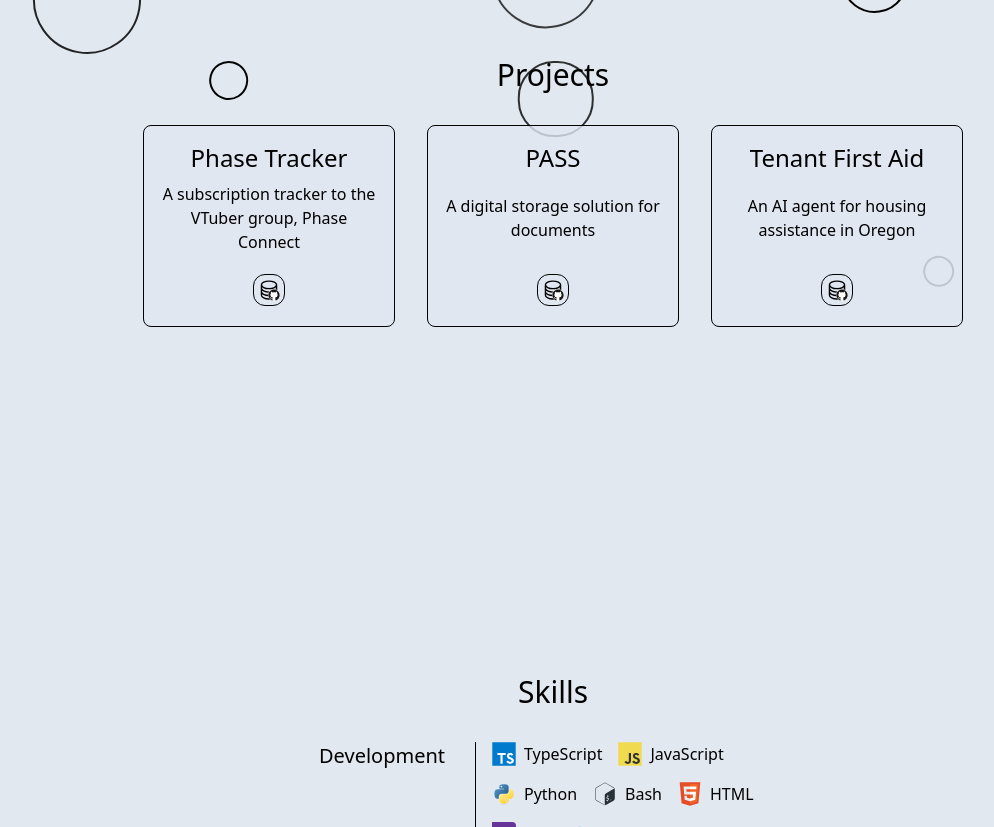
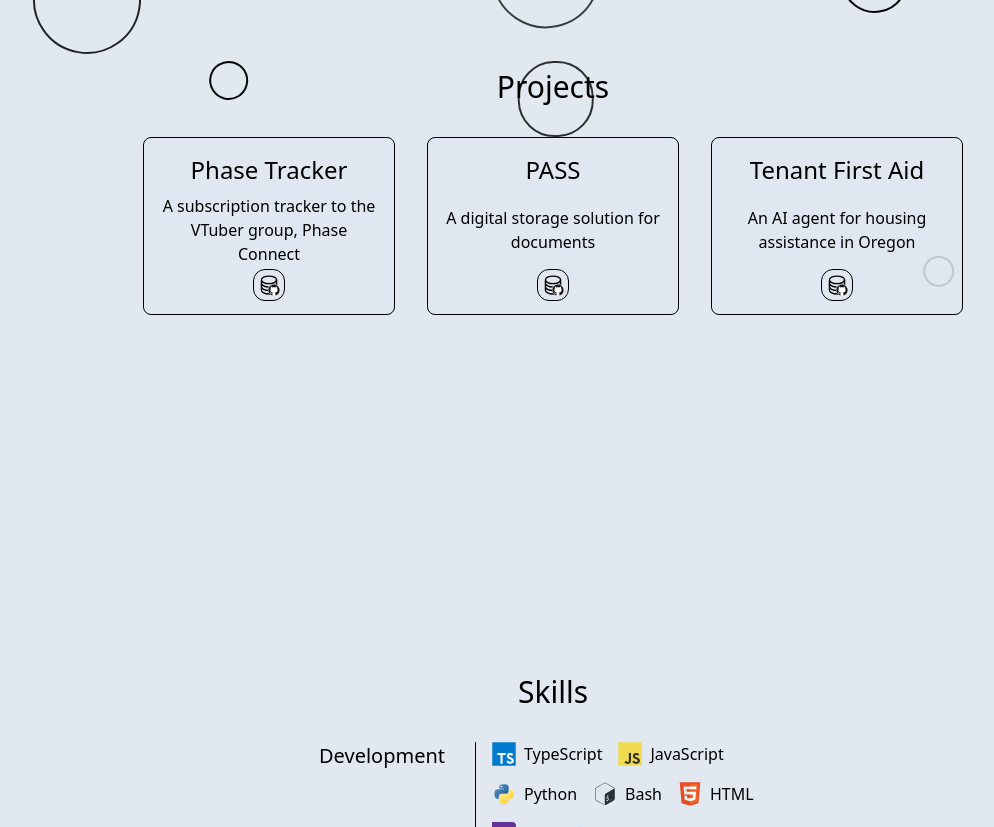
Before and after one commit to leekahung/web-dev, a React (Vite) app: page / in a window 1280 px wide. Shown: the part 1040-1867 px from the top of the page, without its empty margins (87-1081 px from the left). Built offline with nearby package versions, Linux system fonts and the light colour scheme.

Commit message:
Update UI component for Card; Adjust positioning speed for BackgroundBlob; Move div for ScrollToButton in Projects above the falling shapes

```diff
--- a/src/animations/BackgroundBlob.tsx
+++ b/src/animations/BackgroundBlob.tsx
@@ -24,8 +24,8 @@ export default function BackgroundBlob() {
     window.addEventListener("mousemove", handleMouseMove);
 
     const animate = () => {
-      positionRef.current.x += (position.x - positionRef.current.x) * 0.1;
-      positionRef.current.y += (position.y - positionRef.current.y) * 0.1;
+      positionRef.current.x += (position.x - positionRef.current.x) * 0.2;
+      positionRef.current.y += (position.y - positionRef.current.y) * 0.2;
 
       if (blobRef.current !== null) {
         blobRef.current.style.left = `${positionRef.current.x}px`;
@@ -41,7 +41,7 @@ export default function BackgroundBlob() {
   return (
     <div
       ref={blobRef}
-      className={`fixed h-40 w-40 rounded-full pointer-events-none blur-3xl opacity-20 z-50
+      className={`fixed h-40 w-40 rounded-full pointer-events-none blur-3xl opacity-30 z-50
           ${darkMode ? "bg-blue-500" : "bg-orange-300"}`}
       style={{
         left: position.x,
--- a/src/sections/Projects/Projects.tsx
+++ b/src/sections/Projects/Projects.tsx
@@ -58,7 +58,7 @@ export default function Projects() {
           />
         ))}
       </div>
-      <div className="invisible sm:visible [@media(max-height:800px)]:invisible sm:absolute sm:block sm:bottom-20">
+      <div className="invisible sm:visible [@media(max-height:800px)]:invisible sm:absolute sm:block sm:bottom-20 z-30">
         <ScrollToButton elementId="skills" />
       </div>
       {Array.from({ length: numShapes }).map((_, i) => (
--- a/src/sections/Projects/components/Card.tsx
+++ b/src/sections/Projects/components/Card.tsx
@@ -15,18 +15,18 @@ export default function Card({
   repoLink,
 }: Props) {
   return (
-    <div className="flex flex-col pb-4 border rounded-lg bg-slate-200/80 dark:bg-slate-800/80 z-20 hover:bg-slate-300/80 hover:dark:bg-slate-700/80 duration-700">
+    <div className="relative flex flex-col border rounded-lg bg-slate-200/80 dark:bg-slate-800/80 z-20 hover:bg-slate-300/80 hover:dark:bg-slate-700/80 duration-700">
       <a
         href={siteLink}
         target="_blank"
-        className="flex flex-none p-4 items-center flex-col gap-2 w-[250px]"
+        className="flex flex-none p-4 pb-12 items-center flex-col gap-2 w-[250px]"
       >
         <h3 className="text-2xl flex-1 items-center flex justify-center h-10">
           {title}
         </h3>
         <p className="flex items-center h-[72px]">{description}</p>
       </a>
-      <div className="flex gap-2 justify-center">
+      <div className="absolute top-5/6 left-1/2 -translate-x-1/2 -translate-y-1/2 flex gap-2 justify-center">
         <ExternalLink to={repoLink}>
           <div className="h-8 w-8 border rounded-xl p-1 md:hover:text-blue-500 md:dark:hover:text-orange-300">
             <StackIcon />
```
